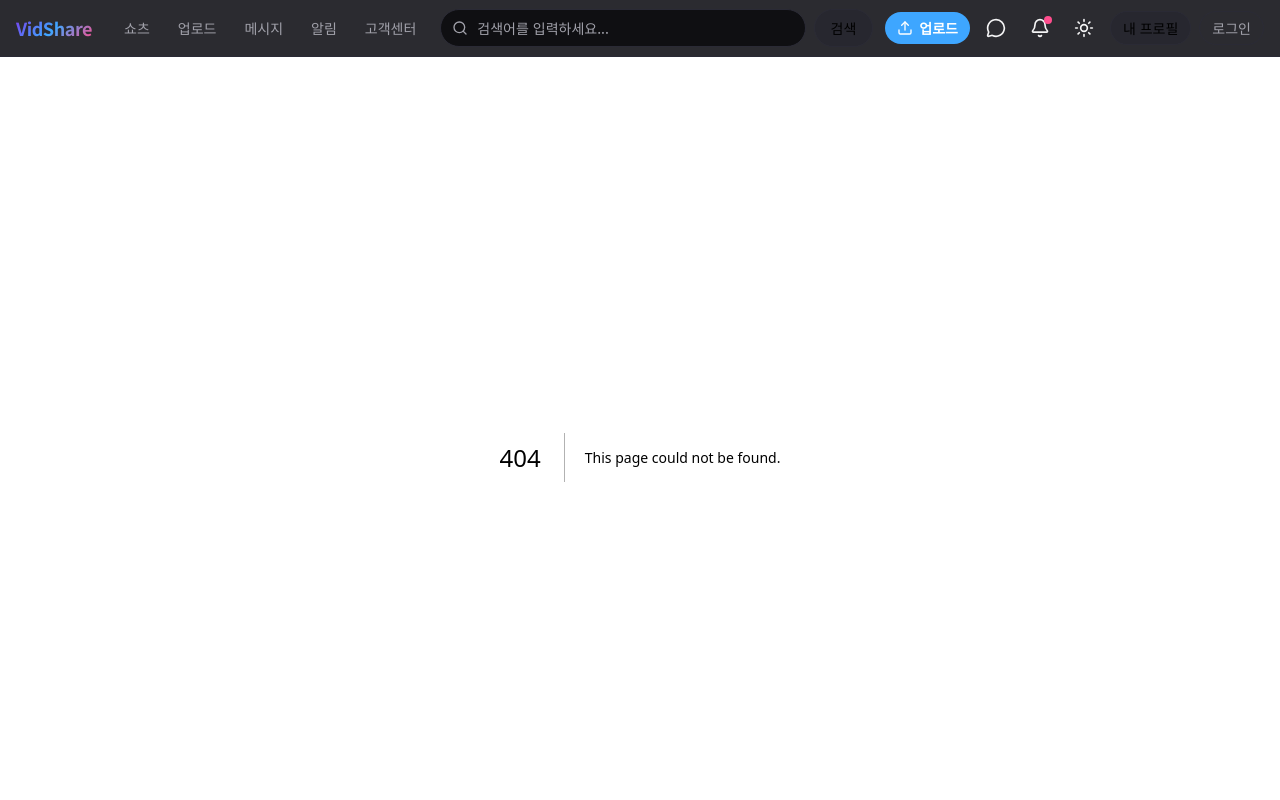
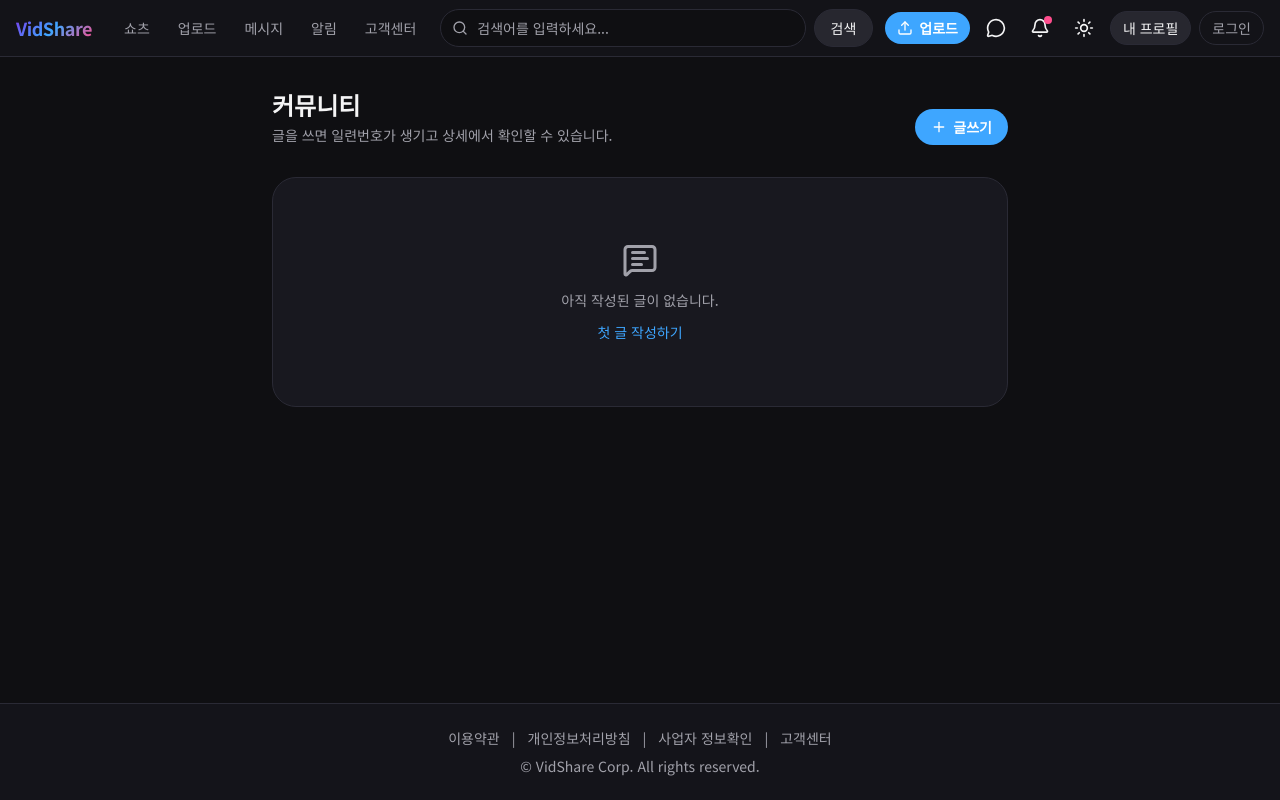
Before and after one commit to samam0234/vidshare, a Next.js app in the folder FrontServer/: page /community in a window 1280 px wide. Before the commit this address had no page. Shown: the top 800 px of the page. Built offline with nearby package versions, Linux system fonts and the light colour scheme.

Commit message:
feat: 커뮤니티 목록·작성·상세 페이지 추가
글을 쓰면 일련번호가 붙고 /community/:id 로 연다.

상세 기록: docs/commits/009-community-pages.md

```diff
--- /dev/null
+++ b/FrontServer/app/community/[id]/page.tsx
@@ -0,0 +1,8 @@
+import CommunityDetail from "@/components/community/CommunityDetail";
+
+type Params = Promise<{ id: string }>;
+
+export default async function CommunityDetailPage({ params }: { params: Params }) {
+  const { id } = await params;
+  return <CommunityDetail id={id} />;
+}
--- /dev/null
+++ b/FrontServer/app/community/page.tsx
@@ -0,0 +1,5 @@
+import CommunityList from "@/components/community/CommunityList";
+
+export default function CommunityPage() {
+  return <CommunityList />;
+}
--- /dev/null
+++ b/FrontServer/app/community/write/page.tsx
@@ -0,0 +1,5 @@
+import CommunityForm from "@/components/community/CommunityForm";
+
+export default function CommunityWritePage() {
+  return <CommunityForm />;
+}
--- /dev/null
+++ b/FrontServer/components/community/CommunityDetail.tsx
@@ -0,0 +1,40 @@
+"use client";
+
+import Link from "next/link";
+import { formatWhen, useContentStore } from "@/lib/content-store";
+import SerialBadge from "@/components/ui/SerialBadge";
+
+export default function CommunityDetail({ id }: { id: string }) {
+  const num = Number(id);
+  const { getCommunity } = useContentStore();
+  const item = Number.isFinite(num) ? getCommunity(num) : undefined;
+
+  if (!item) {
+    return (
+      <main className="mx-auto w-full max-w-3xl flex-1 px-4 py-16 text-center">
+        <p className="text-[var(--text-muted)]">글을 찾을 수 없습니다.</p>
+        <Link href="/community" className="mt-3 inline-block text-sm text-[var(--accent)]">
+          목록으로
+        </Link>
+      </main>
+    );
+  }
+
+  return (
+    <main className="mx-auto w-full max-w-3xl flex-1 px-4 py-8">
+      <Link href="/community" className="text-sm text-[var(--accent)] hover:underline">
+        ← 커뮤니티
+      </Link>
+      <article className="surface mt-4 rounded-3xl p-6">
+        <div className="flex flex-wrap items-center gap-2">
+          <SerialBadge id={item.id} />
+          <span className="text-xs text-[var(--text-muted)]">
+            {item.authorName} · {formatWhen(item.createdAt)}
+          </span>
+        </div>
+        <h1 className="mt-3 text-2xl font-bold">{item.title}</h1>
+        <p className="mt-5 whitespace-pre-wrap text-sm leading-relaxed">{item.body}</p>
+      </article>
+    </main>
+  );
+}
--- /dev/null
+++ b/FrontServer/components/community/CommunityForm.tsx
@@ -0,0 +1,57 @@
+"use client";
+
+import { useRouter } from "next/navigation";
+import { useState } from "react";
+import { addCommunity } from "@/lib/content-store";
+
+export default function CommunityForm() {
+  const router = useRouter();
+  const [title, setTitle] = useState("");
+  const [body, setBody] = useState("");
+
+  function onSubmit() {
+    if (!title.trim() || !body.trim()) {
+      alert("제목과 내용을 입력해 주세요.");
+      return;
+    }
+    const item = addCommunity({ title, body });
+    router.push(`/community/${item.id}`);
+  }
+
+  return (
+    <main className="mx-auto w-full max-w-2xl flex-1 px-4 py-8">
+      <h1 className="text-2xl font-bold">커뮤니티 글쓰기</h1>
+      <p className="mt-1 text-sm text-[var(--text-muted)]">
+        작성 후 일련번호 상세 페이지로 이동합니다.
+      </p>
+      <section className="surface mt-6 flex flex-col gap-5 rounded-3xl p-6">
+        <label className="block space-y-1.5">
+          <span className="text-sm font-semibold">제목</span>
+          <input
+            value={title}
+            onChange={(e) => setTitle(e.target.value)}
+            placeholder="제목"
+            className="w-full rounded-xl border border-[var(--border)] bg-[var(--bg)] px-4 py-3 text-sm focus:border-[var(--accent)] focus:outline-none"
+          />
+        </label>
+        <label className="block space-y-1.5">
+          <span className="text-sm font-semibold">내용</span>
+          <textarea
+            value={body}
+            onChange={(e) => setBody(e.target.value)}
+            rows={8}
+            placeholder="내용을 입력하세요"
+            className="w-full resize-none rounded-xl border border-[var(--border)] bg-[var(--bg)] px-4 py-3 text-sm focus:border-[var(--accent)] focus:outline-none"
+          />
+        </label>
+        <button
+          type="button"
+          onClick={onSubmit}
+          className="rounded-2xl bg-[var(--accent)] px-5 py-3.5 text-sm font-bold text-white hover:opacity-90"
+        >
+          작성하고 상세 보기
+        </button>
+      </section>
+    </main>
+  );
+}
--- /dev/null
+++ b/FrontServer/components/community/CommunityList.tsx
@@ -0,0 +1,67 @@
+"use client";
+
+import Link from "next/link";
+import { MessageSquareText, Plus } from "lucide-react";
+import { formatWhen, useContentStore } from "@/lib/content-store";
+import SerialBadge from "@/components/ui/SerialBadge";
+
+export default function CommunityList() {
+  const { community } = useContentStore();
+
+  return (
+    <main className="mx-auto w-full max-w-3xl flex-1 px-4 py-8">
+      <div className="flex flex-wrap items-end justify-between gap-3">
+        <div>
+          <h1 className="text-2xl font-bold">커뮤니티</h1>
+          <p className="mt-1 text-sm text-[var(--text-muted)]">
+            글을 쓰면 일련번호가 생기고 상세에서 확인할 수 있습니다.
+          </p>
+        </div>
+        <Link
+          href="/community/write"
+          className="inline-flex items-center gap-1.5 rounded-full bg-[var(--accent)] px-4 py-2 text-sm font-semibold text-white hover:opacity-90"
+        >
+          <Plus size={16} />
+          글쓰기
+        </Link>
+      </div>
+
+      {community.length === 0 ? (
+        <div className="surface mt-8 flex flex-col items-center gap-3 rounded-3xl px-6 py-16 text-center">
+          <MessageSquareText className="text-[var(--text-muted)]" size={36} />
+          <p className="text-sm text-[var(--text-muted)]">
+            아직 작성된 글이 없습니다.
+          </p>
+          <Link
+            href="/community/write"
+            className="text-sm font-medium text-[var(--accent)] hover:underline"
+          >
+            첫 글 작성하기
+          </Link>
+        </div>
+      ) : (
+        <ul className="mt-6 space-y-3">
+          {community.map((p) => (
+            <li key={p.id}>
+              <Link
+                href={`/community/${p.id}`}
+                className="surface block rounded-2xl p-4 transition hover:border-[var(--accent)]/40"
+              >
+                <div className="flex items-center gap-2">
+                  <SerialBadge id={p.id} />
+                  <span className="text-xs text-[var(--text-muted)]">
+                    {p.authorName} · {formatWhen(p.createdAt)}
+                  </span>
+                </div>
+                <h2 className="mt-2 font-semibold">{p.title}</h2>
+                <p className="mt-1 line-clamp-2 text-sm text-[var(--text-muted)]">
+                  {p.body}
+                </p>
+              </Link>
+            </li>
+          ))}
+        </ul>
+      )}
+    </main>
+  );
+}
```
Also changed, not shown: 3 other files (tests, documents, lock files or other folders).
